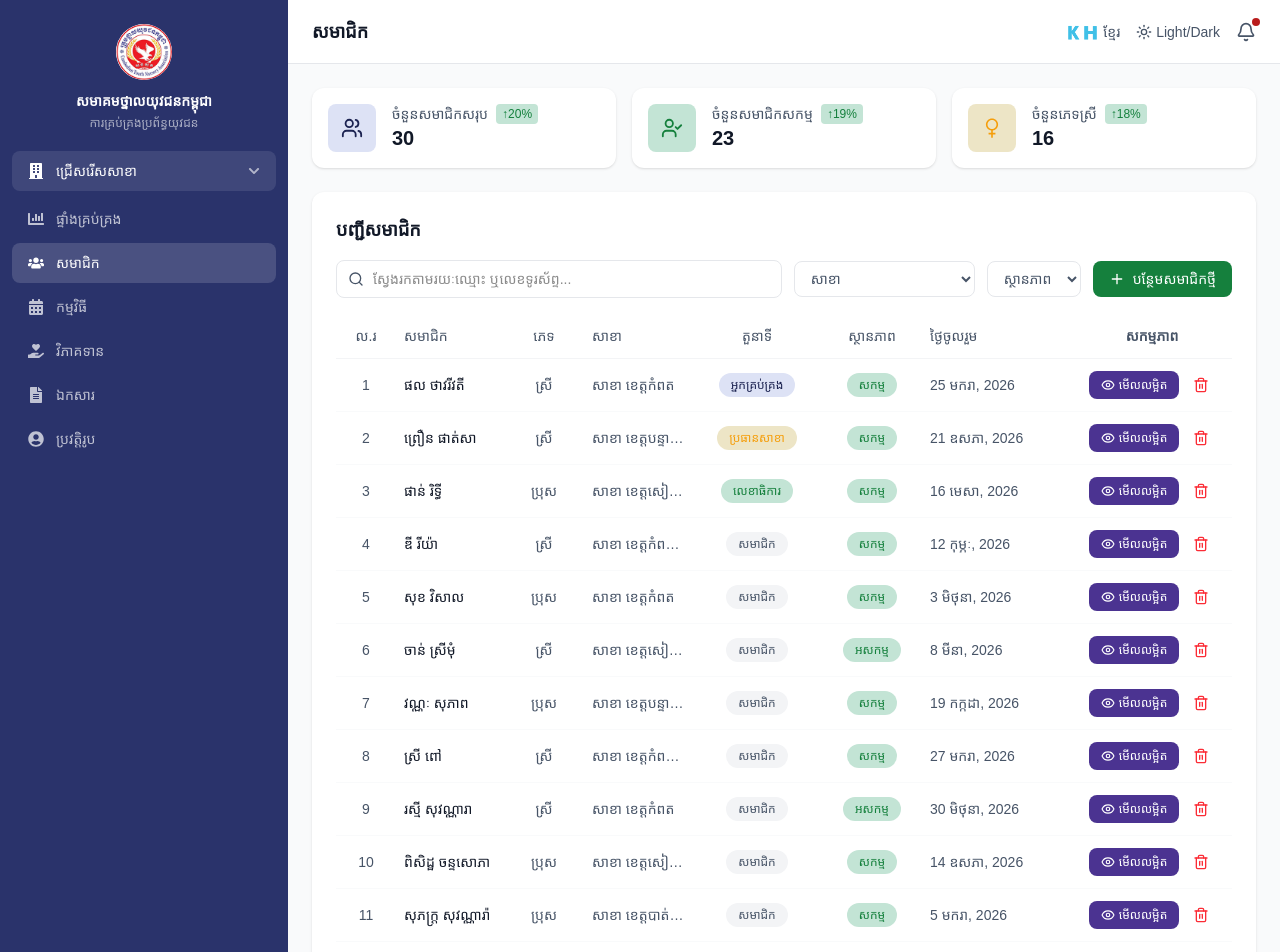
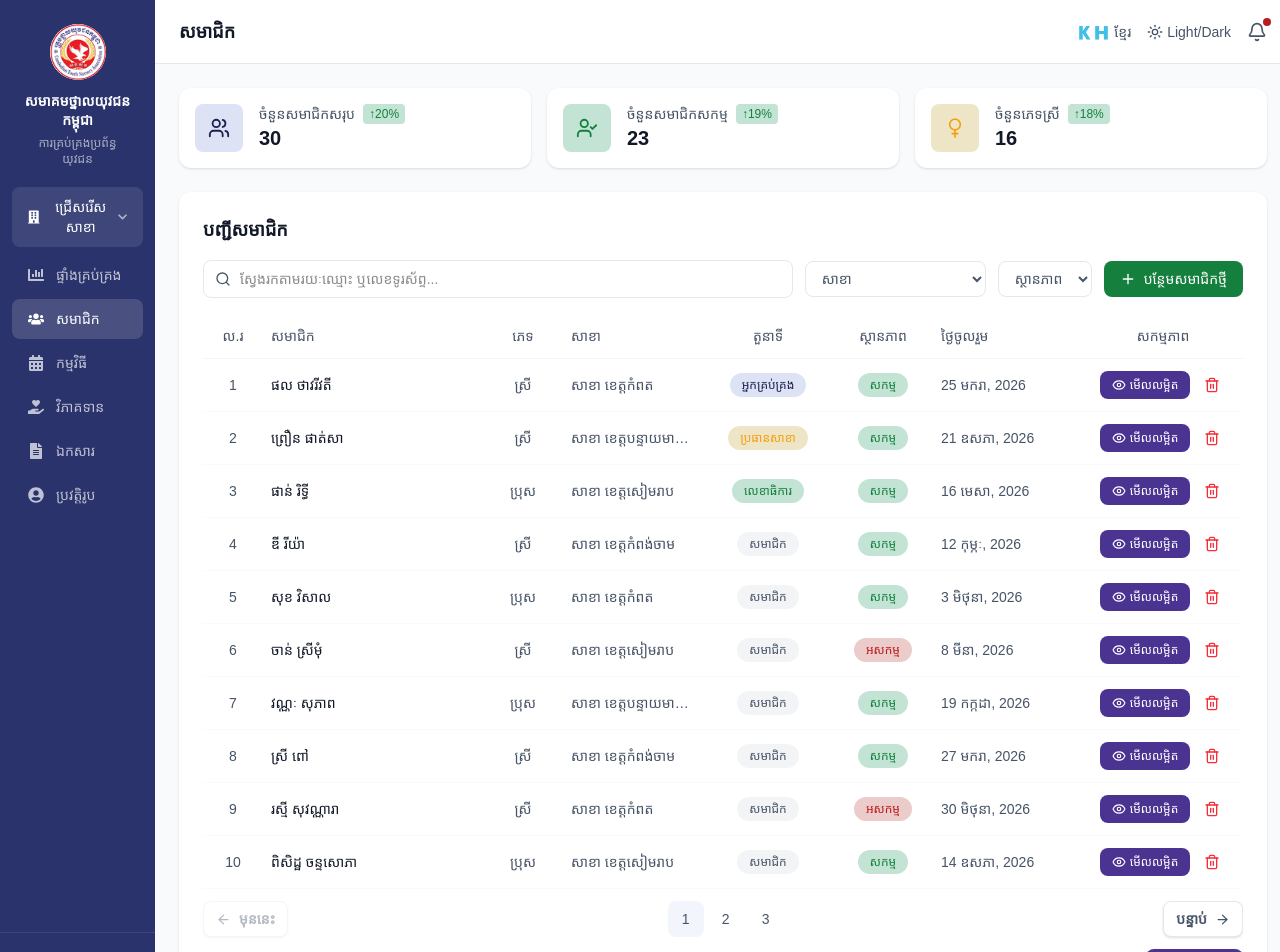
Before and after one commit to mvatey/Tnal_Youth, a Next.js app: page /member in a window 1280 px wide. Shown: the top 952 px of the page. Built offline with nearby package versions, Linux system fonts and the light colour scheme; a web font is replaced by a local one.

Commit message:
40% complete have some part need to redesign

```diff
--- a/src/app/member/page.js
+++ b/src/app/member/page.js
@@ -1,23 +1,40 @@
 // app/dashboard/members/page.jsx
 "use client";
+import { useState, useMemo, useEffect } from "react";
+import { useRouter } from "next/navigation";
+import ConfirmDeleteModal from "@/components/popup/Confirmdeletemodal.js";
+import Pagination from "@/components/forms/download.js";
 
-import { useState, useMemo } from "react";
-import { Users, UserCheck, Plus, Search, Pencil, Trash2, EyeDashedIcon, EyeIcon } from "lucide-react";
+// 1. Import your newly provided CreateMemberModal component
+import CreateMemberModal from "@/components/popup/CreateMemberModal.js";
+
+import { Users, UserCheck, Plus, Search, Trash2, EyeIcon } from "lucide-react";
 import StatCard from "@/components/dashboard/statCard";
 import users from "@/data/members.json";
+
 import { AiOutlineWoman } from "react-icons/ai";
 
 const KHMER_MONTHS = {
-  "មករា": 0, "កុម្ភៈ": 1, "កុម្ភះ": 1, "មីនា": 2, "មេសា": 3, "ឧសភា": 4, "មិថុនា": 5,
-  "កក្កដា": 6, "សីហា": 7, "កញ្ញា": 8, "តុលា": 9, "វិច្ឆិកា": 10, "ធ្នូ": 11,
+  មករា: 0,
+  កុម្ភៈ: 1,
+  កុម្ភះ: 1,
+  មីនា: 2,
+  មេសា: 3,
+  ឧសភា: 4,
+  មិថុនា: 5,
+  កក្កដា: 6,
+  សីហា: 7,
+  កញ្ញា: 8,
+  តុលា: 9,
+  វិច្ឆិកា: 10,
+  ធ្នូ: 11,
 };
 
 function parseKhmerDate(str) {
-  if (typeof str !== 'string') {
+  if (typeof str !== "string") {
     console.error("Expected a string for date parsing, got:", str);
     return null;
   }
-  // Expected format: "25 មករា, 2026"
   const match = str.match(/(\d+)\s+([^\s,]+),?\s*(\d+)/);
   if (!match) {
     console.error("Date string did not match expected format:", str);
@@ -68,15 +85,41 @@ const ROLE_BADGE_STYLES = {
   member: "bg-gray-100 text-text-secondary",
 };
 
+// Map status styles dynamically
+const STATUS_BADGE_STYLES = {
+  "សកម្ម": "bg-success-bg text-success",
+  "អសកម្ម": "bg-error-bg text-error",
+};
+
 export default function MembersPage() {
+  const router = useRouter();
   const [query, setQuery] = useState("");
   const [branchFilter, setBranchFilter] = useState("");
   const [statusFilter, setStatusFilter] = useState("");
+  const [currentPage, setCurrentPage] = useState(1);
+  const PAGE_SIZE = 10;
 
-  // Never expose password in the UI — strip it right away
-  const members = useMemo(() => users.map(({ password, ...rest }) => rest), []);
+  // Delete confirmation modal state
+  const [deleteTarget, setDeleteTarget] = useState(null);
+  // Track ids removed locally so the table updates immediately.
+  const [deletedIds, setDeletedIds] = useState([]);
 
-  const branches = useMemo(() => [...new Set(members.map((m) => m.branch))], [members]);
+  // 2. Add state to control the visibility of the Create Modal pop-up
+  const [isCreateOpen, setIsCreateOpen] = useState(false);
+
+  // 1. First setup the raw filtered list by removing deleted ids and hidden fields
+  const members = useMemo(
+    () =>
+      users
+        .filter((u) => !deletedIds.includes(u.id))
+        .map(({ password, ...rest }) => rest),
+    [deletedIds],
+  );
+
+  const branches = useMemo(
+    () => [...new Set(members.map((m) => m.branch))],
+    [members],
+  );
 
   const stats = useMemo(() => {
     const total = members.length;
@@ -90,15 +133,47 @@ export default function MembersPage() {
     return { total, active, female, totalGrowth, activeGrowth, femaleGrowth };
   }, [members]);
 
+  // 2. Second, apply search/filters to the active member list
   const filtered = useMemo(() => {
     return members.filter((m) => {
       const matchesQuery =
-        m.name.toLowerCase().includes(query.toLowerCase()) || m.phone.includes(query);
+        m.name.toLowerCase().includes(query.toLowerCase()) ||
+        m.phone.includes(query);
+
       const matchesBranch = !branchFilter || m.branch === branchFilter;
       const matchesStatus = !statusFilter || m.status === statusFilter;
+
       return matchesQuery && matchesBranch && matchesStatus;
     });
   }, [members, query, branchFilter, statusFilter]);
+
+  // Reset page to 1 when filters change
+  useEffect(() => {
+    setCurrentPage(1);
+  }, [query, branchFilter, statusFilter]);
+
+  const totalPages = Math.max(1, Math.ceil(filtered.length / PAGE_SIZE));
+
+  // 3. Slice data down to page items
+  const paginatedMembers = useMemo(() => {
+    const start = (currentPage - 1) * PAGE_SIZE;
+    return filtered.slice(start, start + PAGE_SIZE);
+  }, [filtered, currentPage]);
+
+  const handleConfirmDelete = () => {
+    if (!deleteTarget) return;
+    setDeletedIds((prev) => [...prev, deleteTarget.id]);
+    setDeleteTarget(null);
+  };
+
+  // 3. Handle data saving when the form inside the modal is submitted
+  const handleSaveMember = (formData) => {
+    console.log("New member submission data:", formData);
+    // Add your API request logic here to save the data permanently
+
+    // Close modal on completion
+    setIsCreateOpen(false);
+  };
 
   return (
     <div className="space-y-6">
@@ -130,9 +205,11 @@ export default function MembersPage() {
         />
       </div>
 
-      {/* Members table */}
+      {/* Members table wrapper */}
       <div className="bg-white rounded-xl p-6 shadow-sm">
-        <h3 className="font-semibold text-text-primary mb-4 text-lg">បញ្ជីសមាជិក</h3>
+        <h3 className="font-semibold text-text-primary mb-4 text-lg">
+          បញ្ជីសមាជិក
+        </h3>
 
         {/* Toolbar */}
         <div className="flex flex-wrap items-center gap-3 mb-4">
@@ -170,7 +247,11 @@ export default function MembersPage() {
             <option value="អសកម្ម">អសកម្ម</option>
           </select>
 
-          <button className="ml-auto flex items-center gap-2 bg-success text-white text-sm font-medium px-4 py-2 rounded-lg hover:opacity-90 transition">
+          {/* 4. Attached onClick handler to toggle the modal open */}
+          <button
+            onClick={() => setIsCreateOpen(true)}
+            className="ml-auto flex items-center gap-2 bg-success text-white text-sm font-medium px-4 py-2 rounded-lg hover:opacity-90 transition"
+          >
             <Plus className="w-4 h-4" />
             បន្ថែមសមាជិកថ្មី
           </button>
@@ -181,33 +262,44 @@ export default function MembersPage() {
           <table className="w-full text-sm table-fixed">
             <colgroup>
               <col className="w-[60px]" />
-              <col />
+              <col className="w-[220px]" />
               <col className="w-[80px]" />
-              <col />
+              <col className="w-[140px]" />
               <col className="w-[130px]" />
               <col className="w-[100px]" />
               <col className="w-[150px]" />
               <col className="w-[160px]" />
             </colgroup>
             <thead>
-              <tr className="text-left text-text-secondary border-b border-gray-100">
+              <tr className="text-text-secondary border-b border-gray-100">
                 <th className="py-3 px-2 font-medium text-center">ល.រ</th>
-                <th className="py-3 px-2 font-medium">សមាជិក</th>
+                <th className="py-3 px-2 font-medium text-left">សមាជិក</th>
                 <th className="py-3 px-2 font-medium text-center">ភេទ</th>
-                <th className="py-3 px-2 font-medium">សាខា</th>
+                <th className="py-3 px-2 font-medium text-left">សាខា</th>
                 <th className="py-3 px-2 font-medium text-center">តួនាទី</th>
                 <th className="py-3 px-2 font-medium text-center">ស្ថានភាព</th>
-                <th className="py-3 px-2 font-medium">ថ្ងៃចូលរួម</th>
-                <th className="py-3 px-2 text-center">សកម្មភាព</th>
+                <th className="py-3 px-2 font-medium text-left">ថ្ងៃចូលរួម</th>
+                <th className="py-3 px-2 font-medium text-center">សកម្មភាព</th>
               </tr>
             </thead>
             <tbody>
-              {filtered.map((m, i) => (
-                <tr key={m.id} className="border-b border-gray-50 hover:bg-bg-page-gray/50">
-                  <td className="py-3 px-2 text-text-secondary text-center">{i + 1}</td>
-                  <td className="py-3 px-2 text-text-primary font-medium truncate">{m.name}</td>
-                  <td className="py-3 px-2 text-text-secondary text-center">{m.gender}</td>
-                  <td className="py-3 px-2 text-text-secondary truncate">{m.branch}</td>
+              {paginatedMembers.map((m, i) => (
+                <tr
+                  key={m.id}
+                  className="border-b border-gray-50 hover:bg-bg-page-gray/50"
+                >
+                  <td className="py-3 px-2 text-text-secondary text-center">
+                    {(currentPage - 1) * PAGE_SIZE + i + 1}
+                  </td>
+                  <td className="py-3 px-2 text-text-primary font-medium text-left truncate">
+                    {m.name}
+                  </td>
+                  <td className="py-3 px-2 text-text-secondary text-center">
+                    {m.gender}
+                  </td>
+                  <td className="py-3 px-2 text-text-secondary text-left truncate">
+                    {m.branch}
+                  </td>
                   <td className="py-3 px-2 text-center">
                     <span
                       className={`inline-block px-3 py-1 rounded-full text-xs ${ROLE_BADGE_STYLES[m.role] || "bg-gray-100 text-text-secondary"}`}
@@ -216,18 +308,29 @@ export default function MembersPage() {
                     </span>
                   </td>
                   <td className="py-3 px-2 text-center">
-                    <span className="inline-block px-3 py-1 rounded-full text-xs bg-success-bg text-success">
+                    {/* Updated Status Badge Styling */}
+                    <span className={`inline-block px-3 py-1 rounded-full text-xs ${STATUS_BADGE_STYLES[m.status] || "bg-gray-100 text-text-secondary"}`}>
                       {m.status}
                     </span>
                   </td>
-                  <td className="py-3 px-2 text-text-secondary truncate">{m.joinedAt}</td>
+                  <td className="py-3 px-2 text-text-secondary text-left truncate">
+                    {m.joinedAt}
+                  </td>
                   <td className="py-3 px-2">
                     <div className="flex items-center justify-center gap-2">
-                      <button className="flex items-center gap-1 bg-secondary text-white text-xs font-medium px-3 py-1.5 rounded-lg hover:opacity-90 transition">
+                      <button
+                        onClick={() =>
+                          router.push(`/member/memberInfo/${m.id}`)
+                        }
+                        className="flex items-center gap-1 bg-secondary text-white text-xs font-medium px-3 py-1.5 rounded-lg hover:opacity-90 transition"
+                      >
                         <EyeIcon className="w-3.5 h-3.5" />
                         មើលលម្អិត
                       </button>
-                      <button className="text-red-500 hover:text-red-600 p-1.5">
+                      <button
+                        onClick={() => setDeleteTarget(m)}
+                        className="text-red-500 hover:text-red-600 p-1.5"
+                      >
                         <Trash2 className="w-4 h-4" />
                       </button>
                     </div>
@@ -236,7 +339,10 @@ export default function MembersPage() {
               ))}
               {filtered.length === 0 && (
                 <tr>
-                  <td colSpan={8} className="py-8 text-center text-text-secondary">
+                  <td
+                    colSpan={8}
+                    className="py-8 text-center text-text-secondary"
+                  >
                     មិនមានទិន្នន័យត្រូវនឹងលក្ខខណ្ឌស្វែងរកទេ
                   </td>
                 </tr>
@@ -244,7 +350,34 @@ export default function MembersPage() {
             </tbody>
           </table>
         </div>
+
+        {filtered.length > 0 && (
+          <Pagination
+            currentPage={currentPage}
+            totalPages={totalPages}
+            onPageChange={(page) => setCurrentPage(page)}
+          />
+        )}
       </div>
+
+      <ConfirmDeleteModal
+        open={!!deleteTarget}
+        onClose={() => setDeleteTarget(null)}
+        onConfirm={handleConfirmDelete}
+        description={
+          deleteTarget
+            ? `តើអ្នកប្រាកដថានឹងលុប "${deleteTarget.name}" ចេញពីបញ្ជីសមាជិកទេ?`
+            : undefined
+        }
+      />
+
+      {/* 5. Render the CreateMemberModal markup at the root layer */}
+      <CreateMemberModal
+        open={isCreateOpen}
+        onClose={() => setIsCreateOpen(false)}
+        onSave={handleSaveMember}
+        branches={branches}
+      />
     </div>
   );
 }
--- a/src/components/popup/Confirmdeletemodal.js
+++ b/src/components/popup/Confirmdeletemodal.js
@@ -1,4 +1,4 @@
-// components/ui/ConfirmDeleteModal.jsx
+// components/popup/Confirmdeletemodal.jsx
 "use client";
 
 import { Trash2 } from "lucide-react";
```
Also changed, not shown: src/app/member/memberInfo/[id]/page.js (+0 -15 lines).
